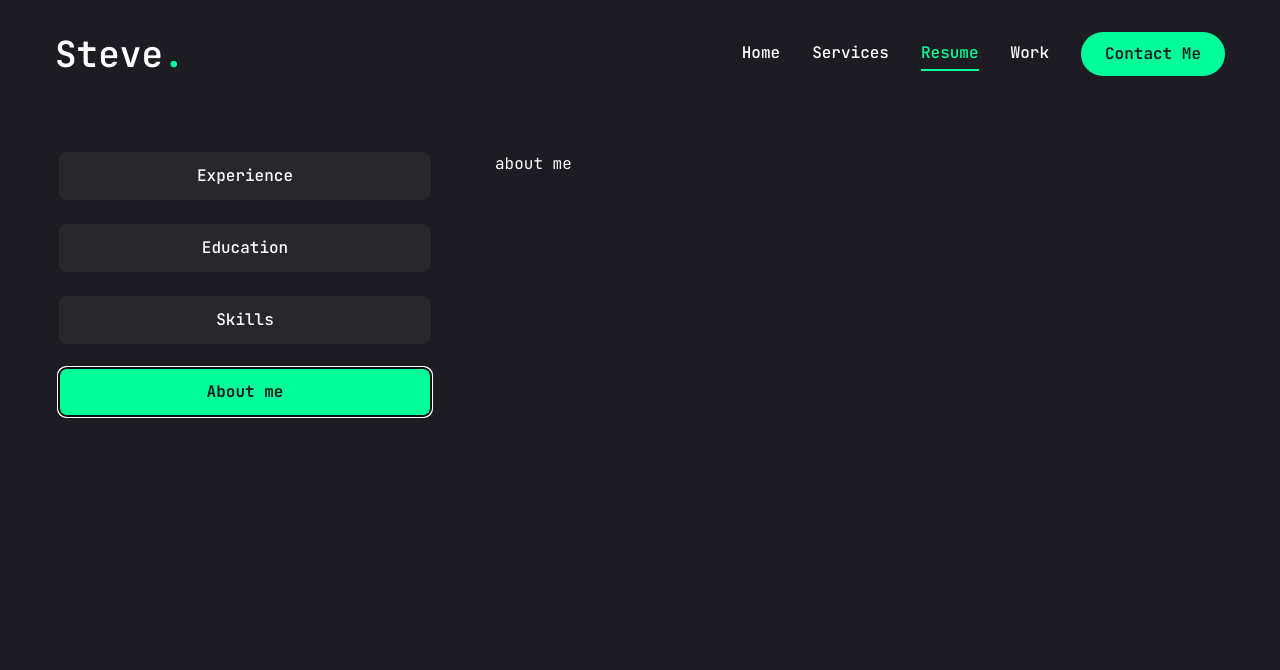
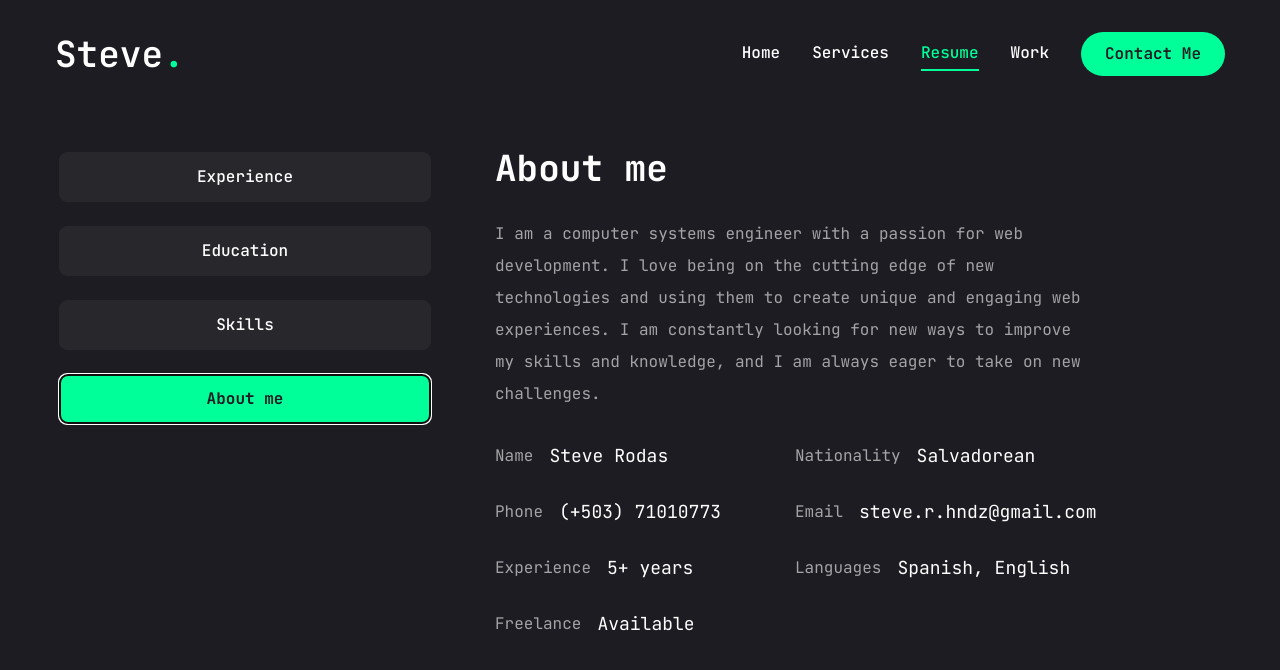
Before and after one commit to stevehndz/steve-portfolio, a Next.js app: page /resume in a window 1280 px wide. Both pictures are taken after a click on the tab "About me". Shown: the top 670 px of the page. Built offline with nearby package versions, Linux system fonts and the light colour scheme.

Commit message:
feat: added about info

```diff
--- a/app/resume/page.jsx
+++ b/app/resume/page.jsx
@@ -23,7 +23,7 @@ import {
 const about = {
   title: "About me",
   description:
-    "quam quisque id diam vel quam elementum pulvinar etiam non quam lacus suspendisse faucibus interdum posuere lorem ipsum dolor sit amet consectetur adipiscing elit duis",
+    "I am a computer systems engineer with a passion for web development. I love being on the cutting edge of new technologies and using them to create unique and engaging web experiences. I am constantly looking for new ways to improve my skills and knowledge, and I am always eager to take on new challenges.",
   info: [
     {
       fieldName: "Name",
@@ -357,8 +357,29 @@ const Resume = () => {
               </div>
             </TabsContent>
             {/* about me */}
-            <TabsContent value="about" className="w-full">
-              about me
+            <TabsContent
+              value="about"
+              className="w-full text-center lg:text-left"
+            >
+              <div className="flex flex-col gap-[30px]">
+                <h3 className="text-4xl font-bold">{about.title}</h3>
+                <p className="max-w-[600px] text-white/60 mx-auto lg:mx-0">
+                  {about.description}
+                </p>
+                <ul className="grid grid-cols-1 lg:grid-cols-2 gap-y-6 max-w-[600px] mx-auto lg:mx-0">
+                  {about.info.map((item, index) => {
+                    return (
+                      <li
+                        key={index}
+                        className="flex items-center justify-center lg:justify-start gap-4"
+                      >
+                        <span className="text-white/60">{item.fieldName}</span>
+                        <span className="text-lg">{item.fieldValue}</span>
+                      </li>
+                    );
+                  })}
+                </ul>
+              </div>
             </TabsContent>
           </div>
         </Tabs>
--- a/components/ui/tabs.jsx
+++ b/components/ui/tabs.jsx
@@ -20,7 +20,7 @@ const TabsTrigger = React.forwardRef(({ className, ...props }, ref) => (
   <TabsPrimitive.Trigger
     ref={ref}
     className={cn(
-      "inline-flex items-center w-full bg-[#27272c] justify-center whitespace-nowrap text-white rounded-lg p-3 text-base font-medium ring-offset-white transition-all disabled:pointer-events-none disabled:opacity-50 data-[state=active]:bg-accent data-[state=active]:text-primary data-[state=active]:font-bold data-[state=active]:shadow-sm",
+      "inline-flex items-center w-full bg-[#27272c] justify-center whitespace-nowrap text-white rounded-lg p-3 text-base font-medium ring-offset-white transition-all disabled:pointer-events-none disabled:opacity-50 data-[state=active]:bg-accent hover:bg-transparent border border-[#27272c] hover:border hover:border-accent hover:text-accent duration-300 ease-in-out data-[state=active]:text-primary data-[state=active]:font-bold data-[state=active]:shadow-sm",
       className
     )}
     {...props}
```
